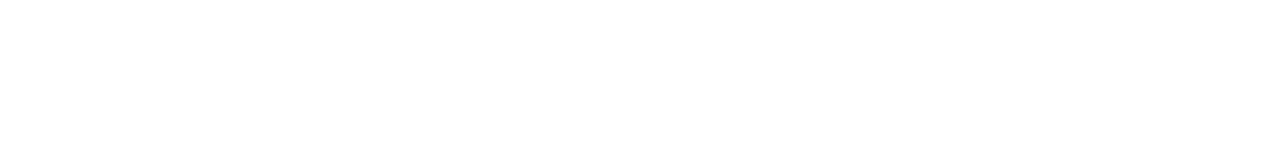
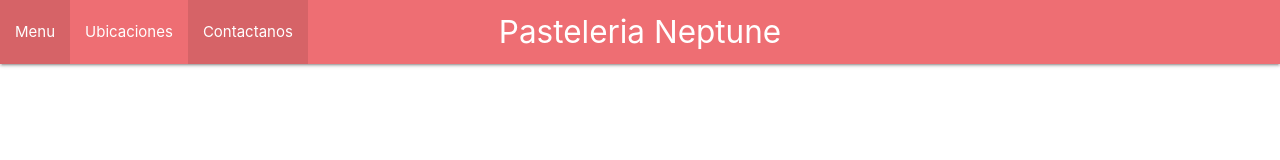
Before and after one commit to DulceO/apptiend, a plain HTML site: page tiendaa/index.html in a window 1280 px wide. Drawn offline with nearby package versions, Linux system fonts and the light colour scheme.

Commit message:
Add files via upload

```diff
--- a/tiendaa/index.html
+++ b/tiendaa/index.html
@@ -1,4 +1,35 @@
 <!DOCTYPE html>
 <html>
+    <head>
+         <!--Import Google Icon Font-->
+      <link href="https://fonts.googleapis.com/icon?family=Material+Icons" rel="stylesheet">
+        <!-- Compiled and minified CSS -->
+    <link rel="stylesheet" href="https://cdnjs.cloudflare.com/ajax/libs/materialize/1.0.0/css/materialize.min.css">
 
+
+    <!--Let browser know website is optimized for mobile-->
+    <meta name="viewport" content="width=device-width, initial-scale=1.0"/>
+
+        <title>
+            Tienda
+        </title>
+
+    </head>
+
+
+    <body>
+        <nav>
+            <div class="nav-wrapper">
+                <a href="#!" class="brand-logo center">Pasteleria Neptune</a>
+                <ul class="left hide-on-med-and-down">
+                  <li><a href="sass.html">Menu</a></li>
+                  <li><a href="badges.html">Ubicaciones</a></li>
+                  <li class="active"><a href="collapsible.html">Contactanos</a></li>
+                </ul>
+              </div>
+        </nav>
+
+    </body>
+    <!-- Compiled and minified JavaScript -->
+    <script src="https://cdnjs.cloudflare.com/ajax/libs/materialize/1.0.0/js/materialize.min.js"></script>
 </html>
```
